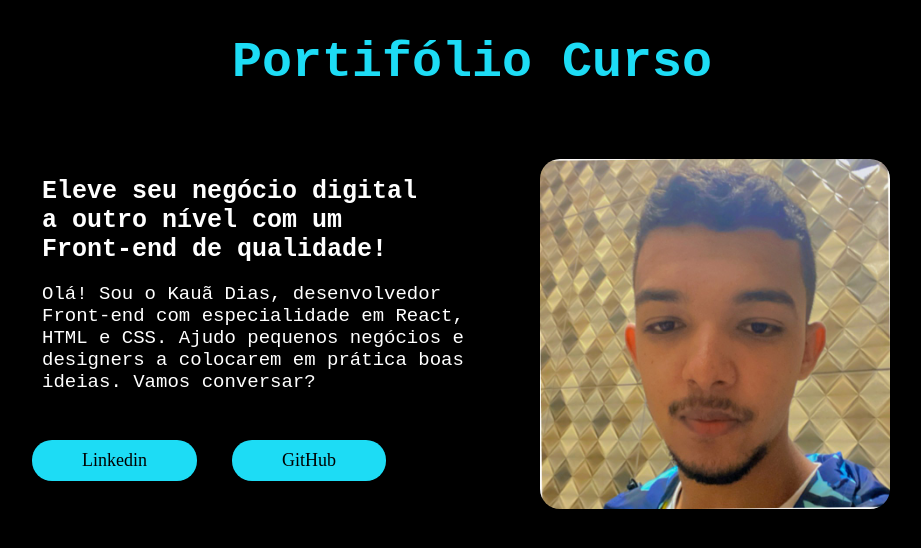
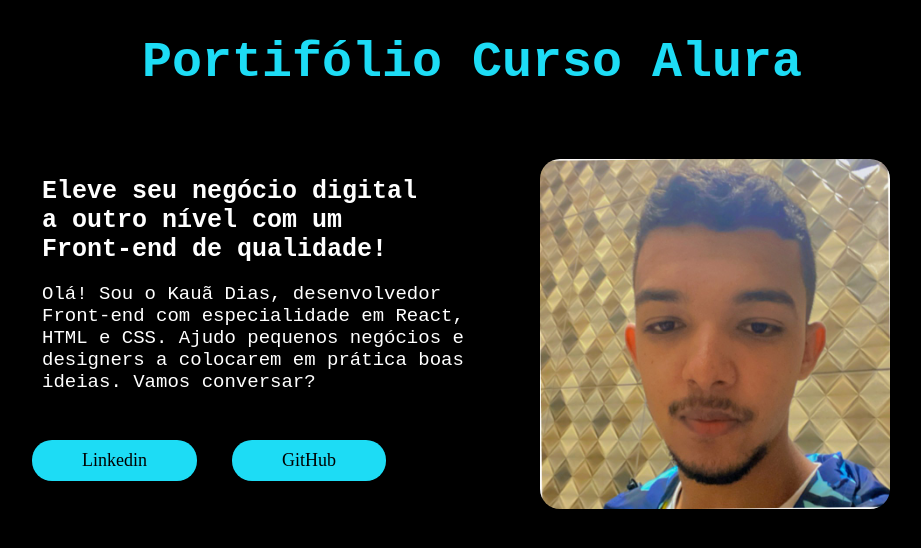
Before and after one commit to DiaSKaOs/Portifolio_Curso_Alura, a plain HTML site: page index.html in a window 1280 px wide. Shown: the whole page, without its empty margins (168-1089 px from the left). Drawn offline with Linux system fonts and the light colour scheme.

Commit message:
Update index.html

```diff
--- a/index.html
+++ b/index.html
@@ -12,7 +12,7 @@
 
 <body>
     <header>
-        <h1>Portifólio Curso </h1>
+        <h1>Portifólio Curso Alura</h1>
     </header>
 
     <main>
```
